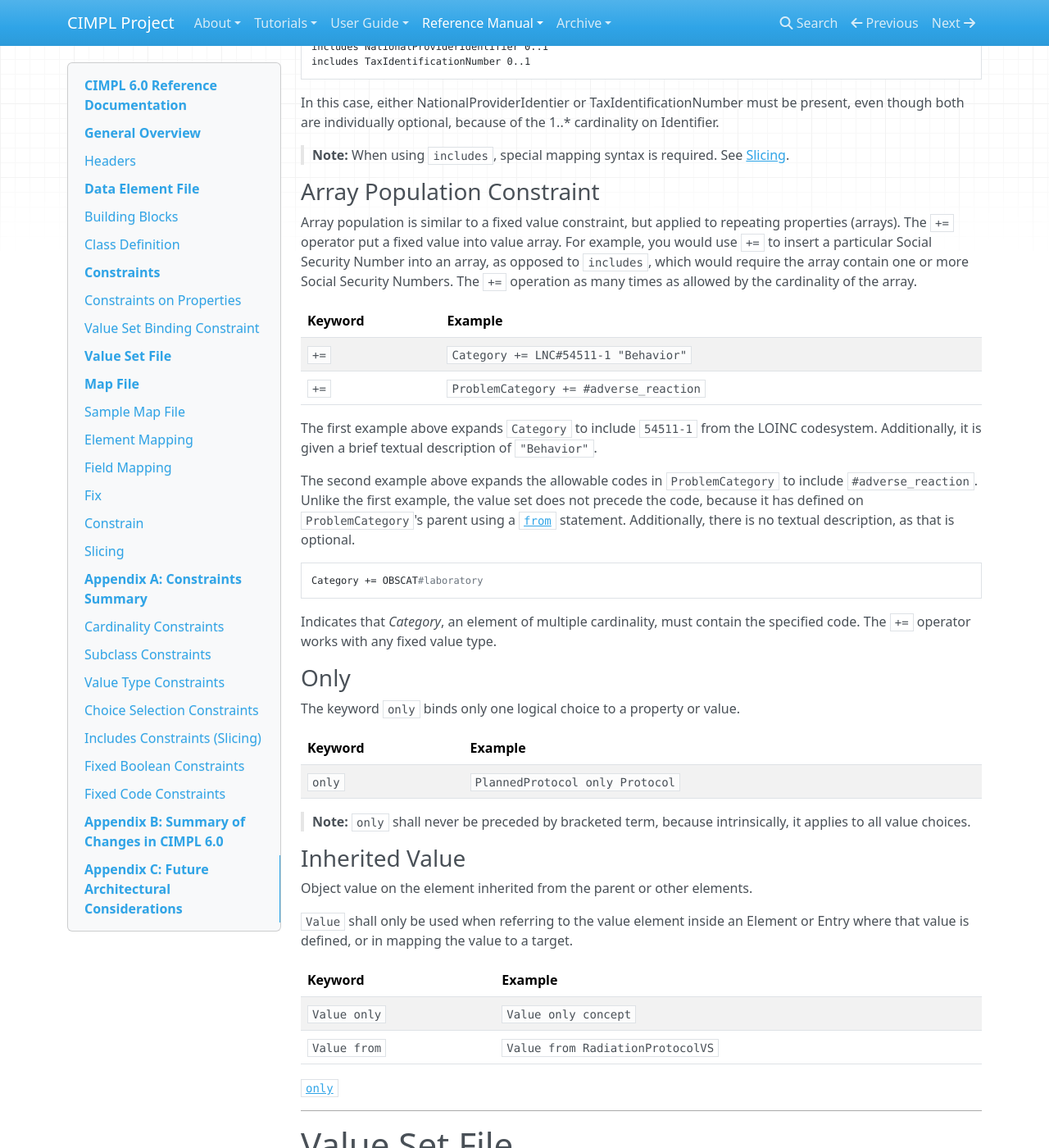
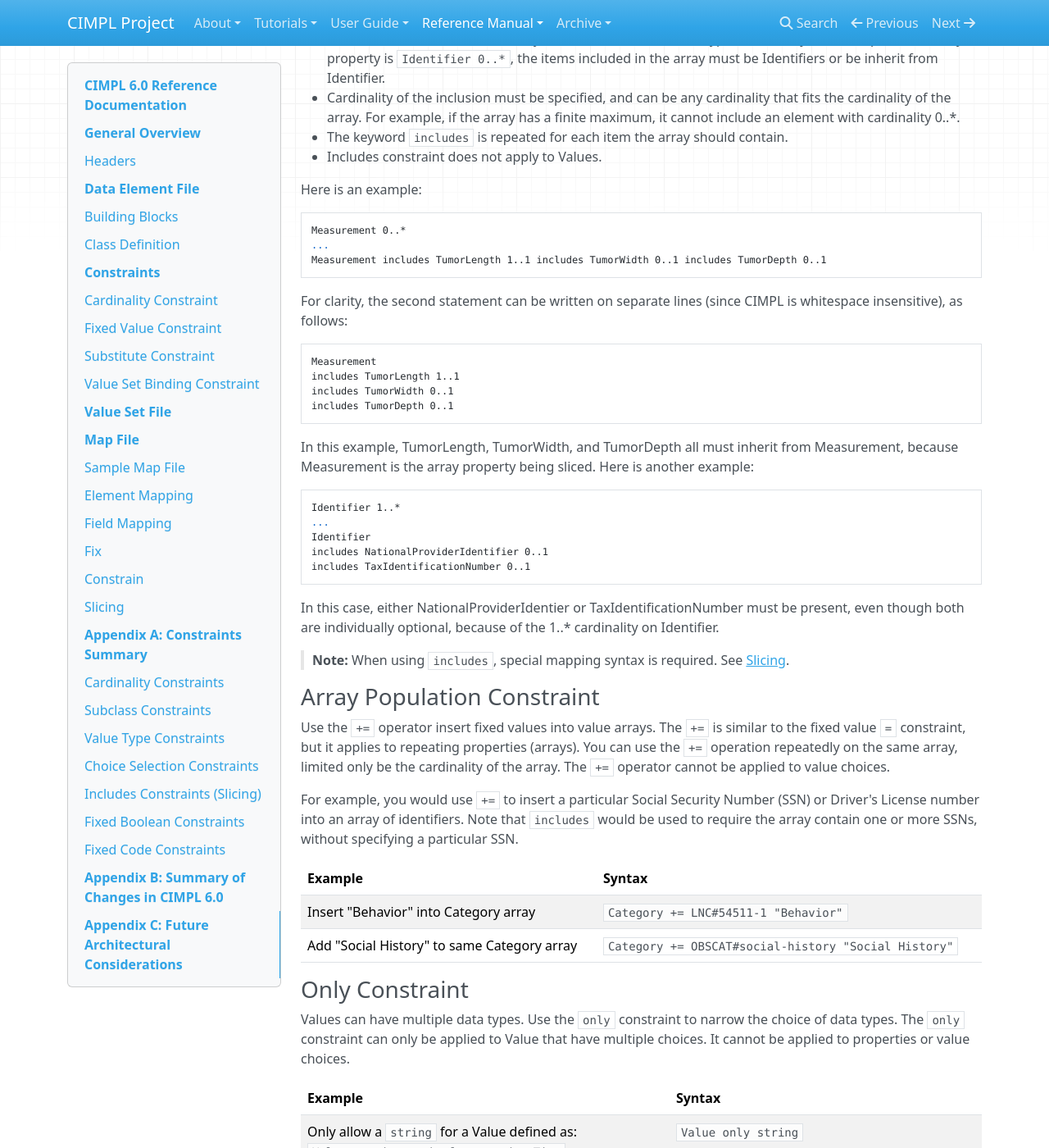
Before and after one commit to standardhealth/cimpl-doc, an MkDocs documentation site: the page built from docs/cimpl6Reference.md, in a window 1280 px wide and 1400 px high, scrolled down 16655 px. Shown: the whole window at 82% size. Built offline with MkDocs 1.6.1, drawn with Linux system fonts in a browser that asks for light colours; nearby versions of some CDN libraries; some of the changed text lies outside the part shown.

Commit message:
Stopping point

````diff
--- a/docs/cimpl6Reference.md
+++ b/docs/cimpl6Reference.md
@@ -387,9 +387,9 @@
 
 >**Note:** CIMPL 5.0 Grammar use of the keyword `ref()` is now obsolete.
 
-### Value Keyword (Element only)
+### Value Keyword
 
-The Value represents the data type(s) the Element can accept. Values can be [primitives](#primitives), Elements, Groups, or Entries. Everything eventually "bottoms out" to Elements whose values are primitive types.
+The Value represents the data type(s) an Element can accept. The Value keyword can only be used in Elements. Values can be [primitives](#primitives), Elements, Groups, or Entries. Everything eventually "bottoms out" to Elements whose values are primitive types.
 
 Values can be simple, such as:
 ```
@@ -425,24 +425,31 @@
 CIMPL supports four binding strengths, `required`, `extensible`, `preferred`, and `example`, the same as FHIR.
 
 # Constraints
-Constraints can be applied properties or values. The grammars are different, and are described separately, below. Constraints can be placed on top-level properties or nested properties (see [Constraining Nested Properties](#constraining-nested-properties)). Unlike class definitions, _constraints do not begin the line with a keyword followed by a colon_.
+Constraints can be applied properties, values, or value choices. Constraints can be placed on top-level properties or nested properties (see [Constraining Nested Properties](#constraining-nested-properties)). Unlike class definitions, _constraint statements do not begin the line with a keyword followed by a colon_.
 
-## Constraints on Properties
-Constraints can be applied to locally-defined properties or properties inherited from the parent. This table lists the possible constraints on properties:
+Constraints can be applied to locally-defined properties or properties inherited from the parent.
 
-| To do this.. | Use this Keyword or Symbol |
-|----------|---------|
-| [Narrow cardinality](#cardinality-constraint) | `{min}..{max}` |
-| [Assign a fixed value](#fixed-value-constraint) | `=`|
-| [Narrow data type](#substitute-constraint) | `substitute` |
-| [Bind a value set](#value-set-binding-constraint) | `from` |
-| [Slice an array](#includes-constraint) | `includes` |
-| [Populate an array](#array-population-constraint) | `+=` |
+| To do this.. | Use this Keyword or Symbol | Applies to |
+|----------|---------|---------|
+| [Narrow cardinality](#cardinality-constraint) | `{min}..{max}` | Property |
+| [Assign a fixed value](#fixed-value-constraint) | `=`| Property or Value[Choice] |
+| [Narrow data type](#substitute-constraint) | `substitute` | Property or Value[Choice] |
+| [Bind a value set](#value-set-binding-constraint) | `from` | Property or Value[Choice] |
+| [Slice an array](#includes-constraint) | `includes` | Array Property |
+| [Populate an array](#array-population-constraint) | `+=` | Array Property |
+| [Narrow choices for a value](#only-constraint) | `only` | Value |
 
-### Cardinality Constraint
-Cardinality defines the number of repeats that can exist for a property. Cardinality is specified using FHIR syntax, {min}..{max}where the first integer indicates the minimum repeats (0 implying optional), and the second digit expresses the upper bound. To express no upper bound, a `*` is used.
+### Using Bracket Notation to Denote a Value Choice
+As explained in [Value Keyword](#value-keyword), a Value can offer a choice of data types. When applying constraints, you must indicate _which_ choice the constraint applies to. This is expressed in _bracket notation_.
 
-When constraining cardinality, you can only narrow the previously declared cardinality.
+For example, if an element defines `Value: boolean or concept`, then `Value[boolean]` refers to the boolean choice, and `Value[concept]` refers to the `concept` choice. Any constraint that can apply to a boolean type can apply to `Value[boolean]` (such as fixing the value to `true`), and any constraint that can apply to a concept can be applied to `Value[concept]` (such as binding a value set).
+
+>**NOTE:** Bracket notation must always be used when applying a constraint to a value choice, even if the value has only one choice. This is a change from CIMPL 5.
+
+## Cardinality Constraint
+Cardinality defines the number of repeats that can exist for a property. Cardinality is specified using FHIR syntax, {min}..{max}where the first integer indicates the minimum repeats (0 implying optional), and the second digit expresses the upper bound. To express no upper bound, a `*` is used. When constraining cardinality, you can only narrow the previously declared cardinality.
+
+Cardinality constraints apply only to properties.
 
 | Previous Cardinality | Example Constraint |
 |----------|----------|
@@ -452,28 +459,33 @@
 
 >**Note:** By constraining a property to 0..0, you effectively remove an inherited field from an element. Use 0..0 with caution, because if an instance _does_ include that property, the instance will fail validation and may be rejected.
 
-### Fixed Value Constraint
+## Fixed Value Constraint
 
 Fixed values are designated with an `=` operator. Using `=` limits the field to a specific value (e.g., a certain code to a `concept`, a specific `string`, or a `boolean` value). The assigned data type must be consistent with the definition of the property. Fixed value constraints can only be applied to primitives.
 
 CIMPL _does_ allow a fixed concept to be overridden in child classes. This feature is necessary when inheritance narrows the meaning of a class characterized by a concept code (for example, when Fungal Pneumonia (fixed code SCT#233613009) inherits from Pneumonia (fixed code SCT#233604007)). By allowing the child class to assign a different fixed code, CIMPL _assumes_ without checking that the overriding code in the child class has more constrained semantics than the code it replaces.
 
+Fixed value constraints apply to properties and value choices.
 Currently, CIMPL does not yet support fixing all value types. Fixing numerical types and strings (including URLs) is not yet supported.
 
 | Example | Syntax |
 |----------|---------|
-| Fixed concept | `ObservationCode = LNC#82810-3` |
-| Fixed boolean | `IsPrimaryTumor = true` |
+| Fix a code to a concept property | `ObservationCode = LNC#82810-3` |
+| Fix a boolean value to a boolean property | `IsPrimaryTumor = true` |
+| Fix a code to a concept value choice | `Value[concept] = SCT#233613009 "Pneumonia"` |
+| Fix a code to a value  | <del>`Value = SCT#233613009 "Pneumonia"`</del> invalid|
 
 >**Note:** If you only need to fix a value code for one particular mapping (one version of FHIR, for example), do so using the [`fix`](#fix) keyword in the mapping file.
 
-### Substitute Constraint
+## Substitute Constraint
 The `substitute` keyword constrains the data type of a property. The new data type that is substituted for the original must be a subclass of the original data type.
 
 | Example | Syntax |
 |----------|---------|
-| Constrain the property `Specimen` to be a specimen taken from a tumor | `Specimen substitute TumorSpecimen` <br/> _note: TumorSpecimen must be a subclass of Specimen_ |
-| Constrain the property `Requester` to be a prescriber (class MedicationRequester) | `Requester substitute MedicationRequester` <br/> _note: MedicationRequester must be a subclass of Requester_ |
+| Constrain the property `Specimen` to be a tumor specimen | `Specimen substitute TumorSpecimen` <br/> _note: TumorSpecimen must be a subclass of Specimen_ |
+| Constrain a value choice of type `Quantity` to `SimpleQuantity` | `Value[Quantity] substitute SimpleQuantity` <br/> _note: SimpleQuantity is a subclass of Quantity_ |
+| Constrain a value of type `Quantity` to `SimpleQuantity` | <del>`Value substitute SimpleQuantity`</del> invalid |
+
 
 ## Value Set Binding Constraint
 
@@ -502,8 +516,9 @@
 * The elements included in the array must conform to the data type of the array. For example, if the array property is `Identifier 0..*`, the items included in the array must be Identifiers or be inherit from Identifier.
 * Cardinality of the inclusion must be specified, and can be any cardinality that fits the cardinality of the array. For example, if the array has a finite maximum, it cannot include an element with cardinality 0..*.
 * The keyword `includes` is repeated for each item the array should contain.
+* Includes constraint does not apply to Values.
 
-Here is an example;
+Here is an example:
 ```
 Measurement 0..*
 ...
@@ -529,51 +544,28 @@
 >**Note:** When using `includes`, special mapping syntax is required. See [Slicing](#slicing).
 
 ### Array Population Constraint
-Array population is similar to a fixed value constraint, but applied to repeating properties (arrays). The `+=` operator put a fixed value into value array. For example, you would use `+=` to insert a particular Social Security Number into an array, as opposed to `includes`, which would require the array contain one or more Social Security Numbers. The `+=` operation as many times as allowed by the cardinality of the array.
+Use the `+=` operator insert fixed values into value arrays. The `+=` is similar to the fixed value `=` constraint, but it applies to repeating properties (arrays). You can use the `+=` operation repeatedly on the same array, limited only be the cardinality of the array. The `+=` operator cannot be applied to value choices.
 
-| Keyword | Example |
+For example, you would use `+=` to insert a particular Social Security Number (SSN) or Driver's License number into an array of identifiers. Note that `includes` would be used to require the array contain one or more SSNs, without specifying a particular SSN.
+
+| Example | Syntax |
 |----------|---------|
-| `+=` | `Category += LNC#54511-1 "Behavior"` |
-| `+=` | `ProblemCategory += #adverse_reaction` |
+| Insert "Behavior" into Category array |  `Category += LNC#54511-1 "Behavior"` |
+| Add "Social History" to same Category array | `Category += OBSCAT#social-history "Social History"` |
 
-<!-- * TODO: confirm the functionality of this constraint. Chris? -->
+### Only Constraint
+Values can have multiple data types. Use the `only` constraint to narrow the choice of data types. The `only` constraint can only be applied to Value that have multiple choices. It cannot be applied to properties or value choices.
 
-The first example above expands `Category` to include `54511-1` from the LOINC codesystem. Additionally, it is given a brief textual description of `"Behavior"`.
+| Example | Syntax |
+|----------|---------|
+| Only allow a `string` for a Value defined as:<br/>`Value: string or boolean or dateTime` |  `Value only string` |
+| Only allow a `string`  for a Value defined as:<br/>`Value: string or boolean or dateTime`  | <del>`Value[string] only string`</del> invalid|
 
-The second example above expands the allowable codes in `ProblemCategory` to include `#adverse_reaction`. Unlike the first example, the value set does not precede the code, because it has defined on `ProblemCategory`'s parent using a [`from`](#value-set) statement. Additionally, there is no textual description, as that is optional.
-```
-Category += OBSCAT#laboratory
-```
-
-Indicates that _Category_, an element of multiple cardinality, must contain the specified code.  The `+=` operator works with any fixed value type.
-
-
-
-
-
-
-### Only
-
-The keyword `only` binds only one logical choice to a property or value.
-
-| Keyword | Example |
-|----------|---------|
-| `only` | `PlannedProtocol only Protocol` |
+>**Note:** CIMPL currently does not support narrowing a choice to a more limited choice, for example, narrowing a choice of three types to two types.
 
 >**Note:** `only` shall never be preceded by bracketed term, because intrinsically, it applies to all value choices.
 
 
-### Inherited Value
-Object value on the element inherited from the parent or other elements.
-
-`Value` shall only be used when referring to the value element inside an Element or Entry where that value is defined, or in mapping the value to a target.
-
-| Keyword | Example |
-|----------|---------|
-| `Value only` | `Value only concept` |
-| `Value from` | `Value from RadiationProtocolVS` |
-
- [`only`](#only)
 
 
 
````
Also changed, not shown: other parts of docs/cimpl6Reference.md (+6 -4 lines).
